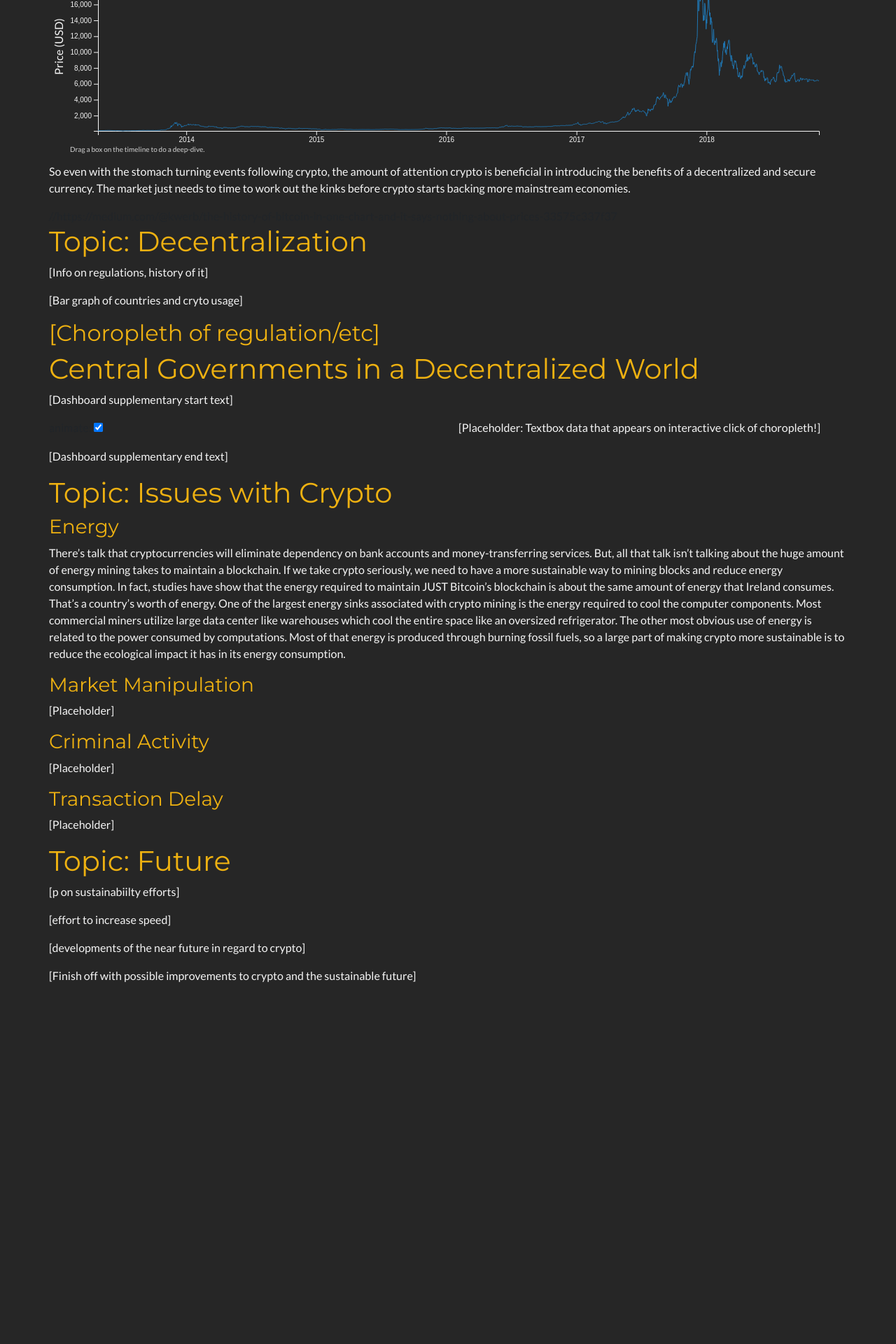
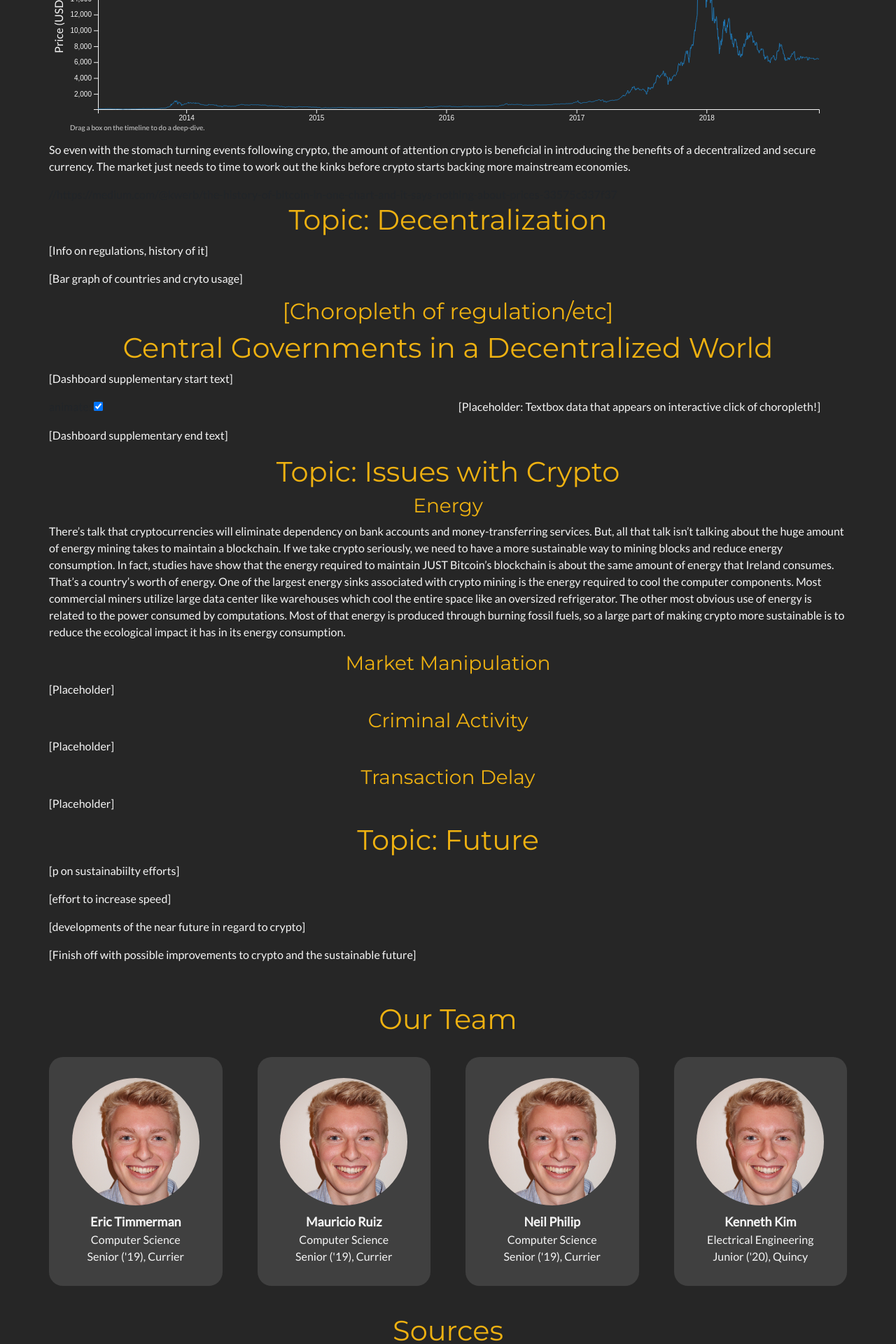
Before and after one commit to neiljphilip/cs171FinalProject, a PHP site: page / in a window 1280 px wide. Shown: the part 2040-3960 px from the top of the page at 70% size. Before the commit the page ends 3443 px from the top, so only its background shows below. Run offline with PHP 8.4, Linux system fonts and the light colour scheme; some libraries are stand-ins or nearby versions.

Commit message:
team and sources

```diff
--- a/css/style.css
+++ b/css/style.css
@@ -5,6 +5,7 @@ body, html {
     height: 100%;
     font-family: 'Lato', sans-serif;
 }
+
 body {
 	background-color: #262626;
 }
@@ -12,10 +13,25 @@ body {
 h1, h2, h3, h4, h5, h6 {
     font-family: 'Montserrat', sans-serif;
     color: #eeb111;
+    text-align: center;
 }
 
 p {
 	color: whitesmoke;
+}
+
+a {
+    color: #f5cf70;
+    transition: 0.3s;
+}
+
+a:hover {
+    color: #eeb111;
+    text-decoration: none;
+}
+
+.section {
+    margin-top: 40px;
 }
 
 .container {
@@ -226,3 +242,58 @@ rect.candlestick-rect.green, rect.candlestick-line.green {
     margin: 0;
     padding: 5px 0 15px;
 }
+
+/* Team Section */
+.team {
+    display: flex;
+    justify-content: space-between;
+    margin-top: 30px;
+}
+
+.person-card {
+    background-color: #404040;
+    border-radius: 20px;
+    padding: 30px 10px;
+    display: flex;
+    flex-direction: column;
+    justify-content: center;
+    align-content: center;
+}
+
+.person-card:not(:first-child) {
+    margin-left: 25px;
+}
+
+.person-card:not(:last-child) {
+    margin-right: 25px;
+}
+
+.person-card p {
+    text-align: center;
+    margin: 0;
+}
+
+.person-card img {
+    width: 80%;
+    height: auto;
+    margin: auto;
+    margin-bottom: 10px;
+    border-radius: 50%;
+}
+
+.person-name {
+    font-weight: bold;
+    font-size: 18px;
+}
+
+/* Sources section */
+.sources {
+    display: flex;
+    justify-content: center;
+    width: 50%;
+}
+
+.sources ul {
+    color: whitesmoke;
+    list-style: none;
+}
--- a/index.html
+++ b/index.html
@@ -51,24 +51,21 @@
 				    However, with the advent of Coinbase in late 2012, the ability to purchase cryptocurrencies through smartphones started to get the ball rolling for average investors who didn’t want to worry about the technical aspects of the market. Since 2012, Coinbase has grown to harbor over 15 million active users, and the value of currencies themselves have also grown exponentially along with the increase of users throughout the last decade.
 					</p>
 				</div>
+			</div>
+			<div class="row section">
 				<div class="col-12">
-					<h2>[dashboard of coins/marketcap/valuation/etc]</h2>
-					<div class="row">
-						<div class="col-12">
-							<div>
 					<h1>Coin Market</h1>
 					<p>There have been distinct eras withing the decade long history of
 						 cryptocurrency. The early hobby era from the launch of Bitcoin in 2009
 					 to the foundation of the two trading platforms: Mt. Gox and the Silk Road marketplace.
 				   The period of growth crashed horribly when both exchanges collapsed and Bitcoin dropped from $1000 to
-							 	just under $300.<br /><br />
-								Then, in 2014-2016, there was a diversification of crypto from only Bitcoin to Ethereum and other platforms
-							  using crypto as a vehicle for providing decentralized services. The days of blockchain.<br /><br />
-								In 2017, crypto then shot to the moon with consumers all hopping on the Bitcoin train in the hopes of getting rich
-								quick. Bitcoin topped $20000, and crypto suddenly became a 750 Billion dollar market.<br /><br />
-								But as quick as it rose, crypto died down, the market corrected and Bitcoin dropped to $8000 per coin. Commisions
+						just under $300.</p>
+					<p>Then, in 2014-2016, there was a diversification of crypto from only Bitcoin to Ethereum and other platforms
+						using crypto as a vehicle for providing decentralized services. The days of blockchain.</p>
+					<p>In 2017, crypto then shot to the moon with consumers all hopping on the Bitcoin train in the hopes of getting rich
+						quick. Bitcoin topped $20000, and crypto suddenly became a 750 Billion dollar market.</p>
+					<p>But as quick as it rose, crypto died down, the market corrected and Bitcoin dropped to $8000 per coin. Commisions
 					like the SEC started to become more involved and crypto has started to become more like a convential stock exchange.</p>
-							</div>
 					<div id="finance-dashboard">
 						<div class="row">
 							<div class="col-6">
@@ -111,14 +108,10 @@
 							</div>
 						</div>
 					</div>
-							<div>
 					<p>So even with the stomach turning events following crypto, the amount of attention crypto
 						is beneficial in introducing the benefits of a decentralized and secure currency. The market
 						just needs to time to work out the kinks before crypto starts backing more mainstream economies.</p>
-							</div>
 					//https://medium.com/@kwerb/the-history-of-bitcoin-in-one-chart-and-it-says-nothing-about-prices-33575c337f37
-						</div>
-					</div>
 				</div>
 				<div class="col-12">
 					<h1>Topic: Decentralization</h1>
@@ -228,6 +221,49 @@
 					<p>[Finish off with possible improvements to crypto and the sustainable future]</p>
 				</div>
 			</div>
+			<div class="row section">
+				<div class="col-12">
+					<h1>Our Team</h1>
+					<div class="team">
+						<div class="person-card">
+							<img src="img/eric.png" />
+							<p class="person-name">Eric Timmerman</p>
+							<p>Computer Science</p>
+							<p>Senior ('19), Currier</p>
+						</div>
+						<div class="person-card">
+							<img src="img/eric.png" />
+							<p class="person-name">Mauricio Ruiz</p>
+							<p>Computer Science</p>
+							<p>Senior ('19), Currier</p>
+						</div>
+						<div class="person-card">
+							<img src="img/eric.png" />
+							<p class="person-name">Neil Philip</p>
+							<p>Computer Science</p>
+							<p>Senior ('19), Currier</p>
+						</div>
+						<div class="person-card">
+							<img src="img/eric.png" />
+							<p class="person-name">Kenneth Kim</p>
+							<p>Electrical Engineering</p>
+							<p>Junior ('20), Quincy</p>
+						</div>
+					</div>
+				</div>
+			</div>
+			<div class="row section">
+				<div class="col-12">
+					<h1>Sources</h1>
+					<div class="sources">
+						<ul>
+							<li><a href="https://www.google.com" target="_blank">Some stuff</a></li>
+							<li><a href="https://www.google.com" target="_blank">Some more stuff</a></li>
+							<li><a href="https://www.google.com" target="_blank">Some more more stuff</a></li>
+						</ul>
+					</div>
+				</div>
+			</div>
 		</div>
 
 		<!-- Load JS libraries -->
```
Also changed, not shown: img/eric.png (added). Lines whose indentation alone changed are shown as unchanged.
